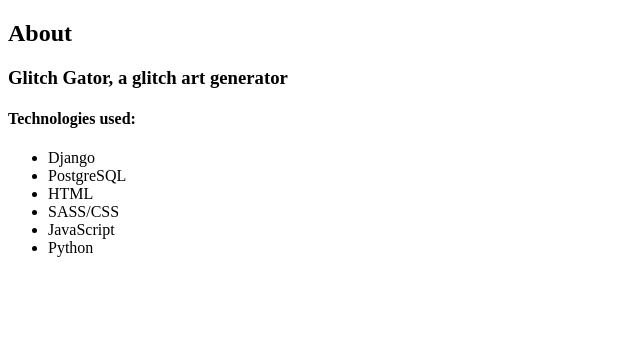
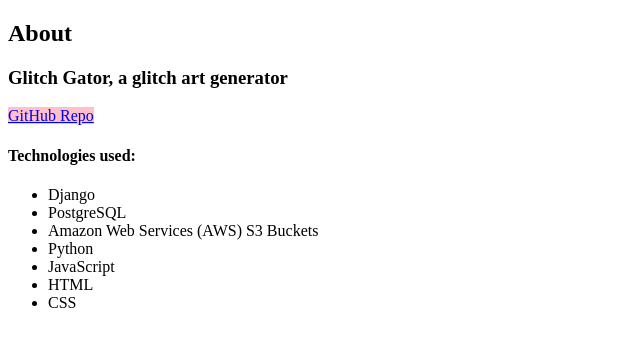
Before and after one commit to jordbort/capstone-glitch_generator, a Django app: page /about/ in a window 1280 px wide. Shown: the part 86-433 px from the top of the page, without its empty margins (0-640 px from the left). Run offline with Django 4.2, Linux system fonts and the light colour scheme.

Commit message:
Adding repo link and AWS

```diff
--- a/main_app/templates/about.html
+++ b/main_app/templates/about.html
@@ -5,15 +5,16 @@
 {% block content %}
 <h2>About</h2>
 <h3>Glitch Gator, a glitch art generator</h3>
+<p><a href="https://github.com/jordbort/capstone-glitch_generator" target="_blank" rel="noopener noreferrer">GitHub Repo</a></p>
 <h4>Technologies used:</h4>
 <ul>
     <li>Django</li>
     <li>PostgreSQL</li>
-    <!-- <li>AWS</li> -->
+    <li>Amazon Web Services (AWS) S3 Buckets</li>
     <!-- <li>Pytz</li> -->
+    <li>Python</li>
+    <li>JavaScript</li>
     <li>HTML</li>
-    <li>SASS/CSS</li>
-    <li>JavaScript</li>
-    <li>Python</li>
+    <li>CSS</li>
 </ul>
 {% endblock %}
```
